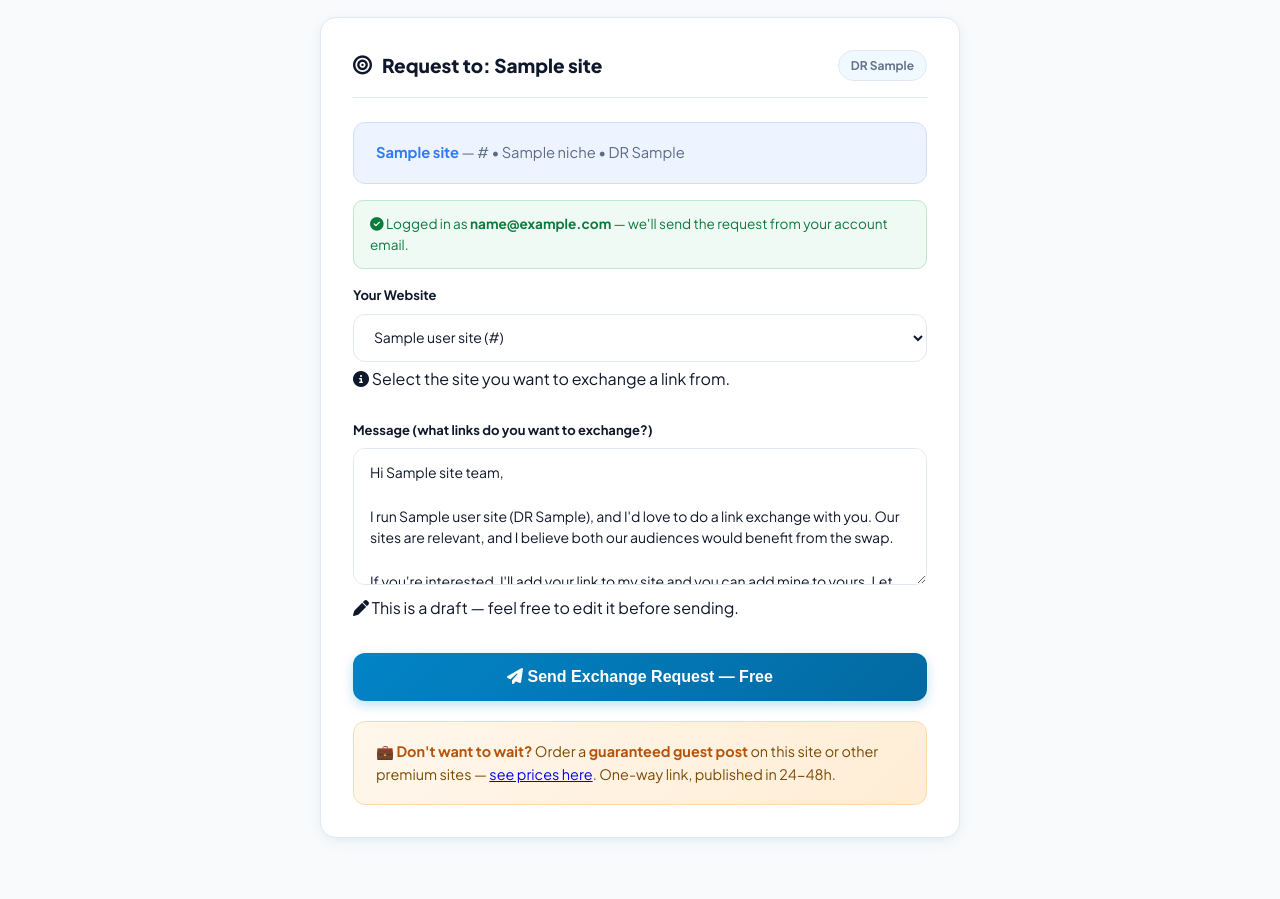
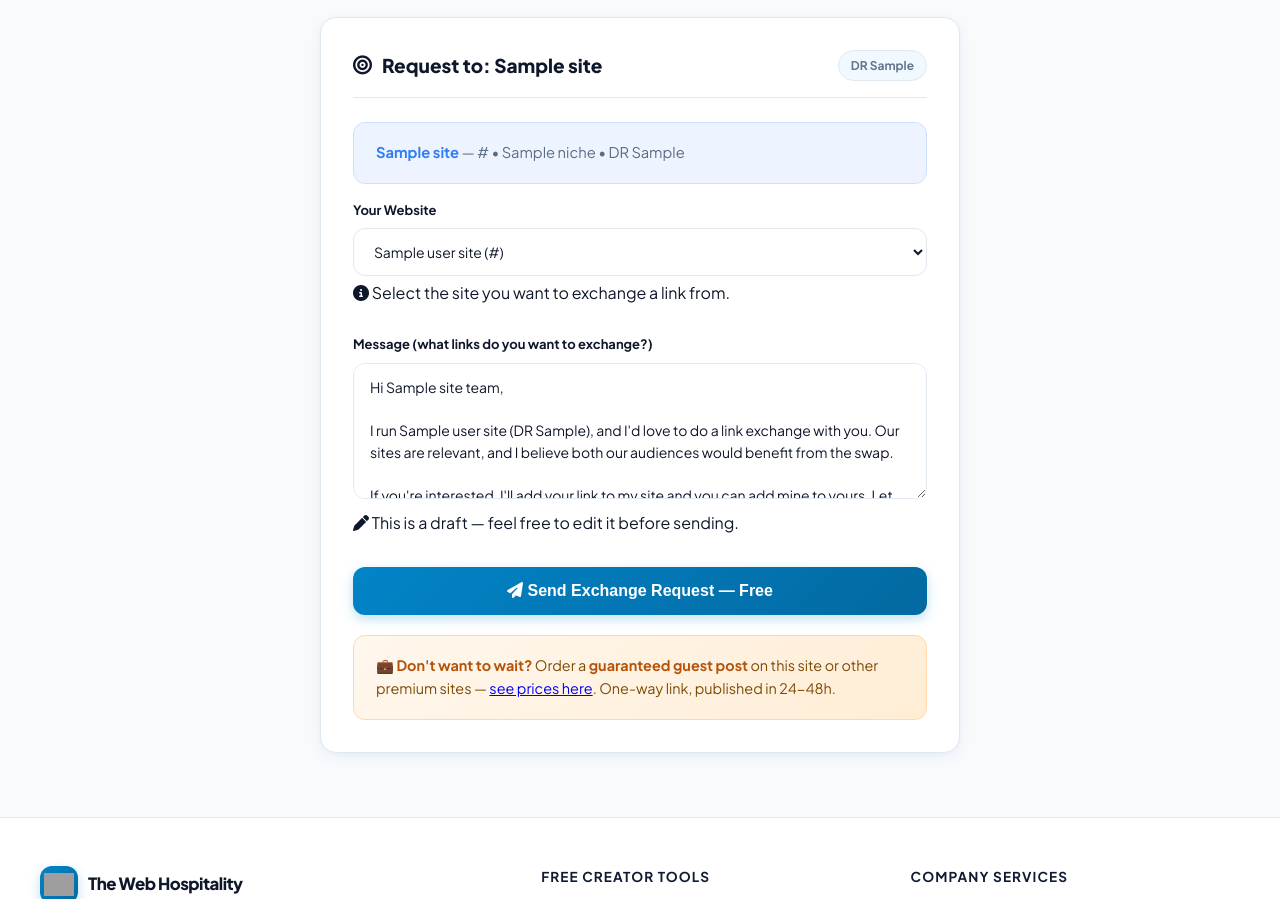
Before and after one commit to Twh-555/link-exchange, a Flask app: template templates/exchange.html in a window 1280 px wide. Shown: the part 281-1180 px from the top of the page. Run offline with Flask 3, Linux system fonts and the light colour scheme; the visitor is signed in with stand-in values (Sample User, id 1); the template is opened without the code that fills it: most values are stand-ins (such as "Sample title", 1, 10 or a date in 2020); data that the repository does not hold is empty; grey boxes are pictures that could not be loaded.

Commit message:
Remove logged-in green banner from exchange form

```diff
--- a/templates/exchange.html
+++ b/templates/exchange.html
@@ -24,12 +24,6 @@
 
     {% if msg %}
     <div class="msg-ok">{{ msg }}</div>
-    {% endif %}
-
-    {% if user_email and not msg %}
-    <div style="background:#f0faf4;border:1px solid #bfe8cd;border-radius:10px;padding:12px 16px;margin-bottom:16px;font-size:.85rem;color:#0a7a3d">
-      <i class="fa-solid fa-circle-check"></i> Logged in as <b>{{ user_email }}</b> — we'll send the request from your account email.
-    </div>
     {% endif %}
 
     <form method="post" style="display:flex;flex-direction:column;gap:4px">
```
